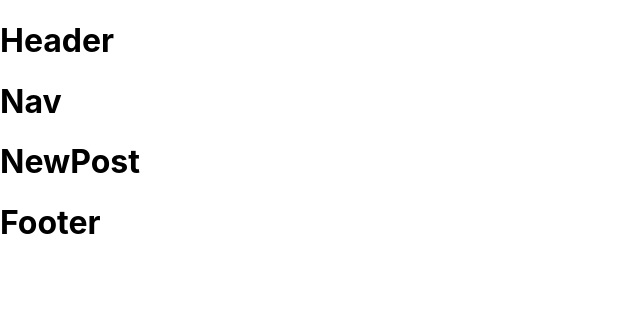
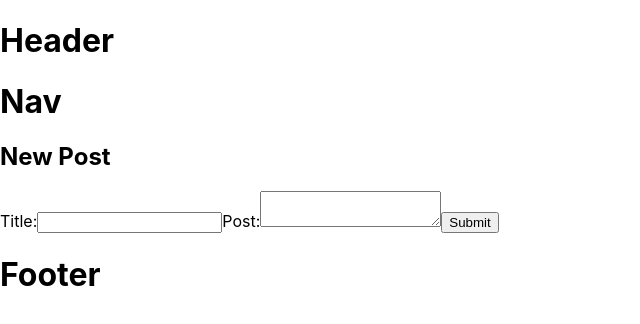
Before and after one commit to asomu/html_css_js, a React (Create React App) app in the folder react_project/03tut/: page /post in a window 1280 px wide. Shown: the top 324 px of the page, without its empty margins (0-640 px from the left). Built offline with nearby package versions, Linux system fonts and the light colour scheme.

Commit message:
[React] Router hook

```diff
--- a/react_project/03tut/src/NewPost.js
+++ b/react_project/03tut/src/NewPost.js
@@ -1,7 +1,31 @@
 import React from 'react';
 
-const NewPost = () => {
-  return <h1>NewPost</h1>;
+const NewPost = ({
+  handleSubmit, postTitle, setPostTitle, postBody, setPostBody
+}) => {
+  return (
+    <main className='NewPost'>
+      <h2>New Post</h2>
+      <form className='newPostForm' onSubmit={handleSubmit}>
+        <label htmlFor="postTitle">Title:</label>
+        <input
+          id='postTitle'
+          type="text"
+          required
+          value={postTitle}
+          onChange={(e) => setPostTitle(e.target.value)}
+        />
+        <label htmlFor="postBody">Post:</label>
+        <textarea
+          id='postBody'
+          required
+          value={postBody}
+          onChange={(e) => setPostBody(e.target.value)}
+        />
+        <button type='submit'>Submit</button>
+      </form>
+    </main>
+  );
 };
 
 export default NewPost;
```
